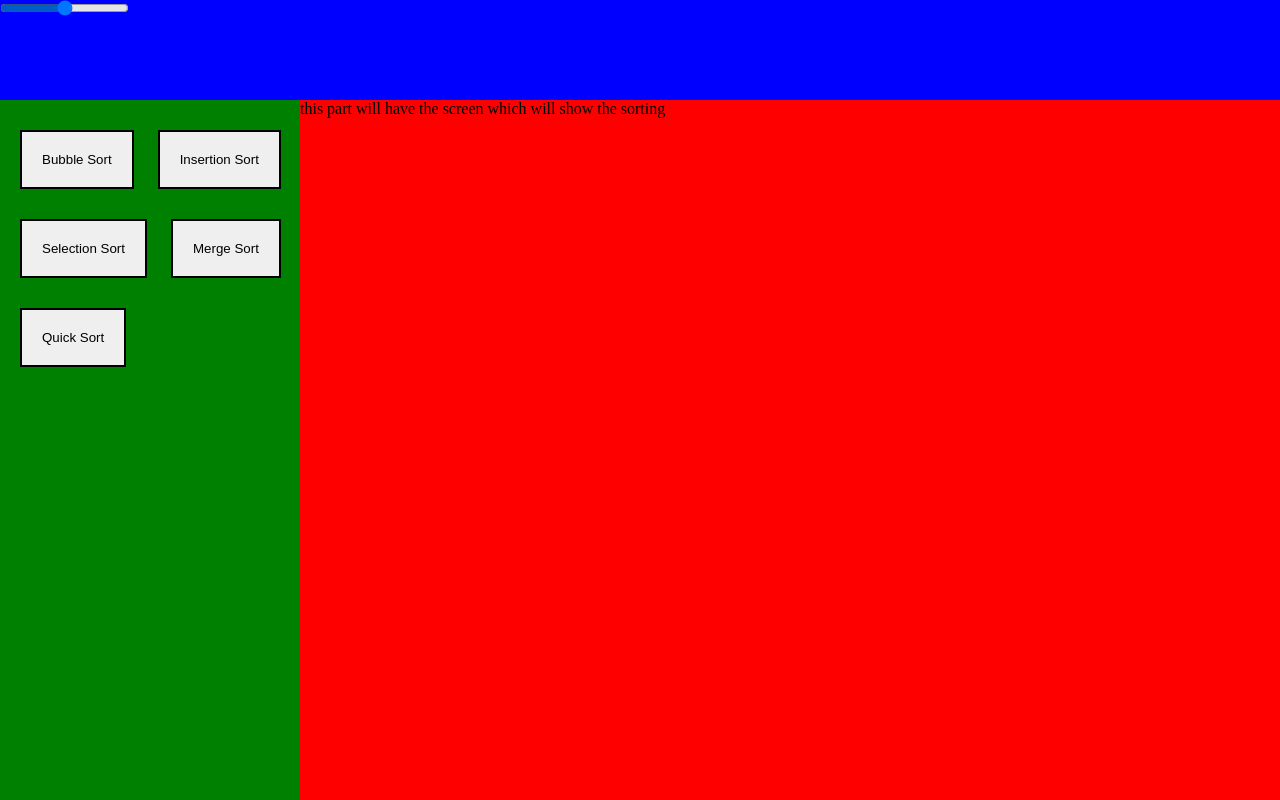
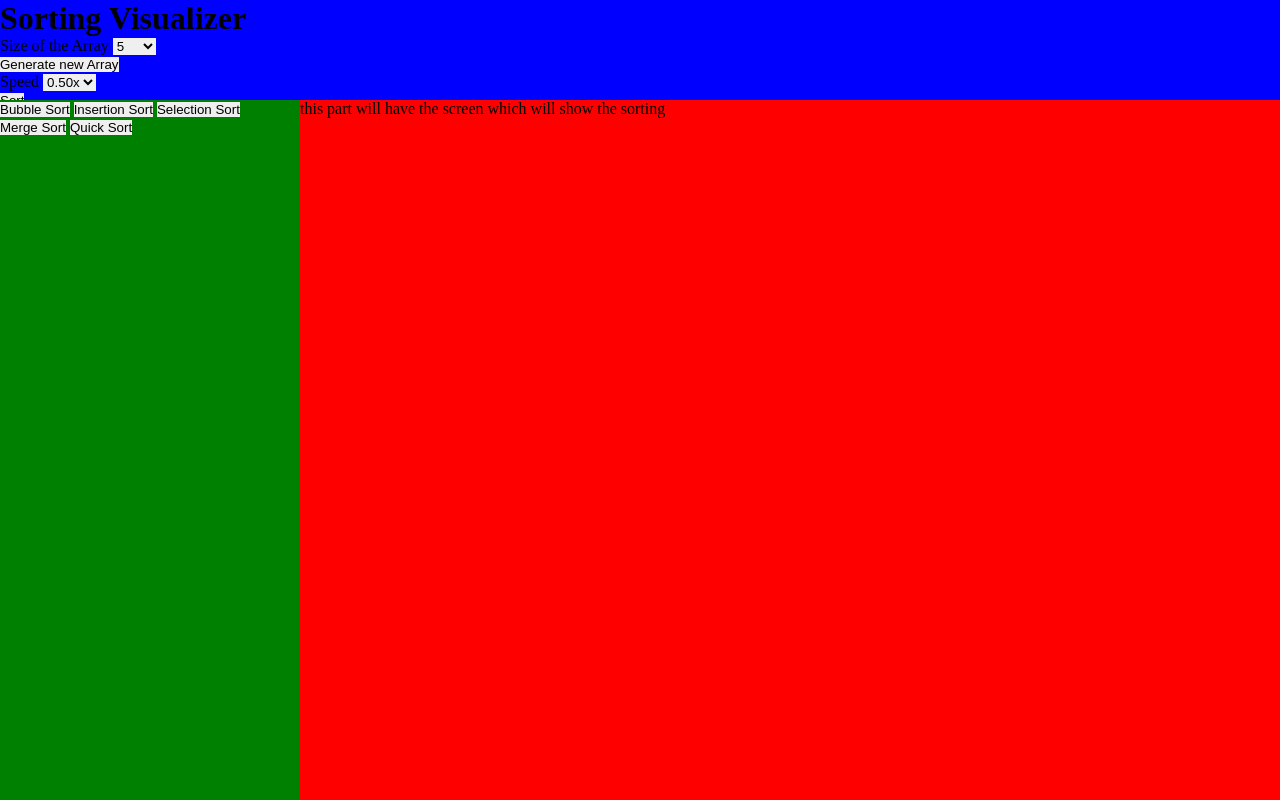
Before and after one commit to Adityacodin/Sorting-Visualizer, a plain HTML site: page templates/index.html in a window 1280 px wide. Drawn offline with Linux system fonts and the light colour scheme.

Commit message:
create dashboard buttons

```diff
--- a/templates/index.html
+++ b/templates/index.html
@@ -8,20 +8,40 @@
 </head>
 <body>
     <div id = 'sort_dashboard'>
-        <div class="range-slider">
-            <input class="range-slider__range" type="range" value="50" min="0" max="100">
-            <span class="range-slider__value"></span>
-            <!-- this part will have a generate new array button, a dropdown to select speed,and a sort button -->
-          </div>
+        <h1 id = 'logo'>Sorting Visualizer </h1>
+        <div id = 'size-block' class = 'dashboard-block>
+            <label for = 'size' name = 'size' id = 'size-label'> Size of the Array</label>
+            <select name='size' id = 'size-box'>
+                <option value = 5>5</option>
+                <option value = 10>10</option>
+                <option value = 15>15</option>
+                <option value = 25>25</option>
+                <option value = 30>30</option>
+                <option value = 50>50</option>
+                <option value = 100>100</option>
+            </select>
+        </div>
+        <button id = 'gen-arr' class = 'dashboard-block'>Generate new Array</button>
+        <div id = 'speed-block' class = 'dashboard-block'>
+        <label for = 'speed' id = 'speed-label' >Speed </label>
+        <select name = 'speed' id = 'speed-box'>
+            <option value = 0.50>0.50x</option>
+            <option value = 0.75>0.75x</option>
+            <option value = 1.00>1.00x</option>
+            <option value = 2.00>2.00x</option>
+            <option value = 4.00>4.00x</option>
+        </select>
+        </div>
+        <button id = 'sort' class='dashboard-block'>Sort</button>
     </div>
     <div class = 'container'>
         <div id = 'sort_options'>
             <!-- this part will have a button each for bubble sort,insertion sort,selection sort,quick sort,merge sort   -->
-            <button id  = 'sort-button'>Bubble Sort</button id  = 'sort-button'>
-            <button id  = 'sort-button'>Insertion Sort</button>
-            <button id  = 'sort-button'>Selection Sort</button>
-            <button id  = 'sort-button'>Merge Sort</button>
-            <button id  = 'sort-button'>Quick Sort</button>
+            <button class  = 'sort-button'>Bubble Sort</button id  = 'sort-button'>
+            <button class  = 'sort-button'>Insertion Sort</button>
+            <button class  = 'sort-button'>Selection Sort</button>
+            <button class  = 'sort-button'>Merge Sort</button>
+            <button class  = 'sort-button'>Quick Sort</button>
             <div id  = 'sort-doc'>
 
             </div>
```
